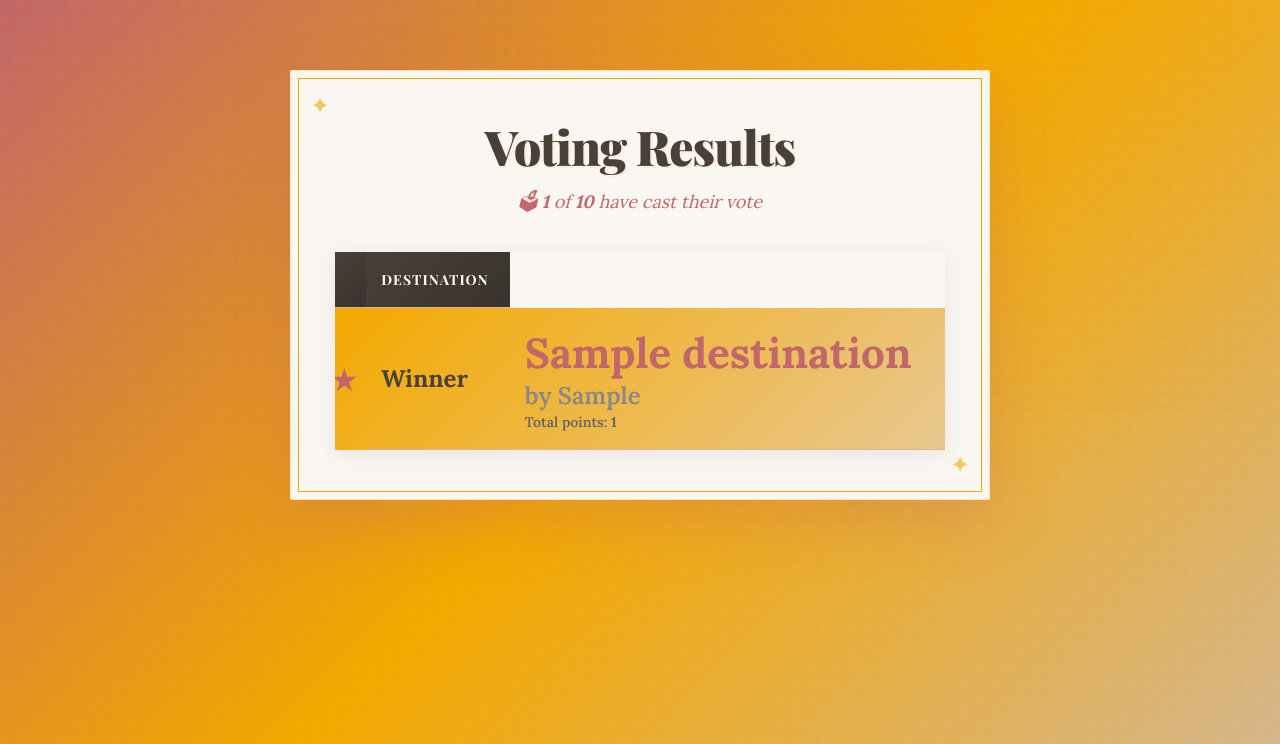
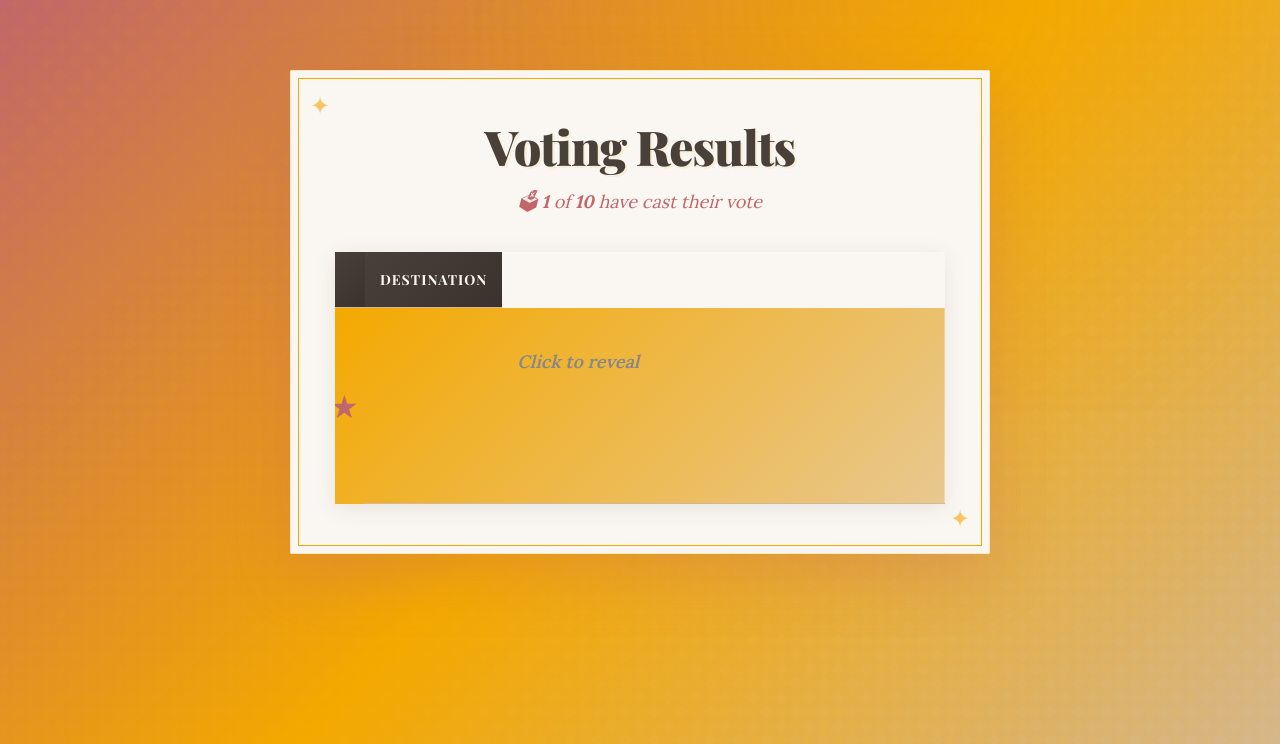
Before and after one commit to matthew-p-gallagher/holiday-vote, a Flask app: template templates/results.html in a window 1280 px wide. Shown: the top 744 px of the page. Run offline with Flask 3, Linux system fonts and the light colour scheme; the template is opened without the code that fills it: most values are stand-ins (such as "Sample title", 1, 10 or a date in 2020).

Commit message:
Finalize Results page

```diff
--- a/app.py
+++ b/app.py
@@ -66,12 +66,12 @@ def vote():
 
     return render_template('success.html', voter_name=voter_name, total_votes=total_votes)
 
-# @app.route('/results')
-# def results():
-#     """Display voting results"""
-#     results_data, total_votes = get_results()
-#     return render_template('results.html', results=results_data,
-#                          total_votes=total_votes, max_votes=14)
+@app.route('/results')
+def results():
+    """Display voting results"""
+    results_data, total_votes = get_results()
+    return render_template('results.html', results=results_data,
+                         total_votes=total_votes, max_votes=14)
 
 @app.route('/api/holidays')
 def api_holidays():
--- a/templates/results.html
+++ b/templates/results.html
@@ -21,16 +21,40 @@
             </thead>
             <tbody>
                 {% if results %}
-                <tr>
-                    <td><strong style="font-size: 24px;">Winner</strong></td>
-                    <td>
-                        <strong style="font-size: 42px; color: var(--terracotta);">{{ results[0].destination }}</strong>
+                <tr id="winner-row" onclick="revealWinner()" style="cursor: pointer;">
+                    <td><strong id="winner-label" style="font-size: 24px; color: transparent;">Winner</strong></td>
+                    <td style="position: relative;">
+                        <span id="click-hint" style="color: #888; font-size: 18px; font-style: italic;">Click to reveal</span>
+                        <strong id="winner-dest" style="font-size: 42px; color: transparent;">{{ results[0].destination }}</strong>
                         {% if results[0].by %}
-                        <br><small style="color: #888; font-size: 24px;">by {{ results[0].by }}</small>
+                        <br><small id="winner-by" style="color: transparent; font-size: 24px;">by {{ results[0].by }}</small>
                         {% endif %}
-                        <br><small style="color: #666; font-size: 14px;">Total points: <strong>{{ results[0].total_score }}</strong></small>
+                        <br><small id="winner-score" style="color: transparent; font-size: 14px;">Total points: <strong>{{ results[0].total_score }}</strong></small>
                     </td>
                 </tr>
+                <script src="https://cdn.jsdelivr.net/npm/canvas-confetti@1.9.2/dist/confetti.browser.min.js"></script>
+                <script>
+                let isRevealed = false;
+                function revealWinner() {
+                    if (!isRevealed) {
+                        document.getElementById('click-hint').style.display = 'none';
+                        document.getElementById('winner-label').style.color = '#333';
+                        document.getElementById('winner-dest').style.color = 'var(--terracotta)';
+                        const byElement = document.getElementById('winner-by');
+                        if (byElement) byElement.style.color = '#888';
+                        document.getElementById('winner-score').style.color = '#666';
+
+                        // Trigger confetti
+                        confetti({
+                            particleCount: 100,
+                            spread: 70,
+                            origin: { y: 0.6 }
+                        });
+
+                        isRevealed = true;
+                    }
+                }
+                </script>
                 {% endif %}
             </tbody>
         </table>
```
